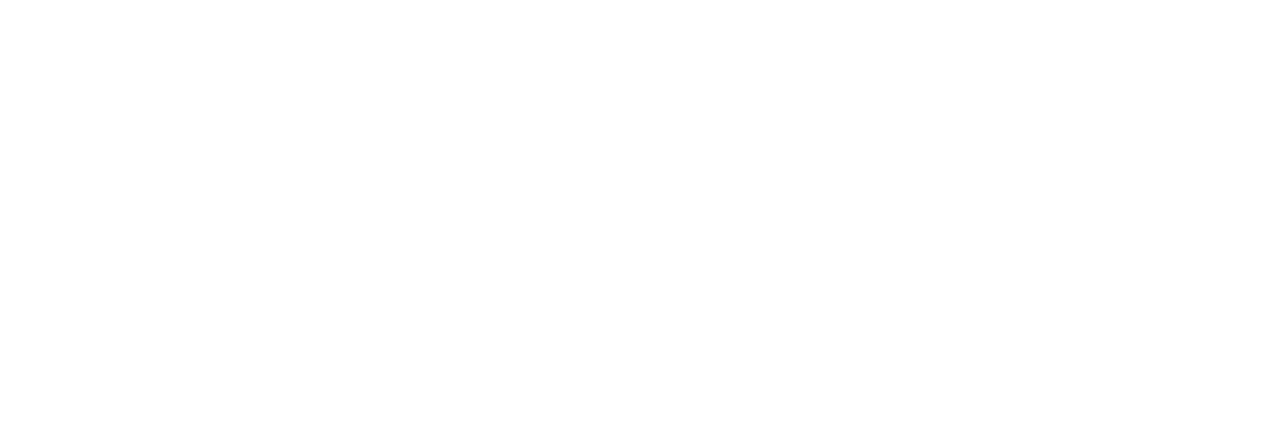
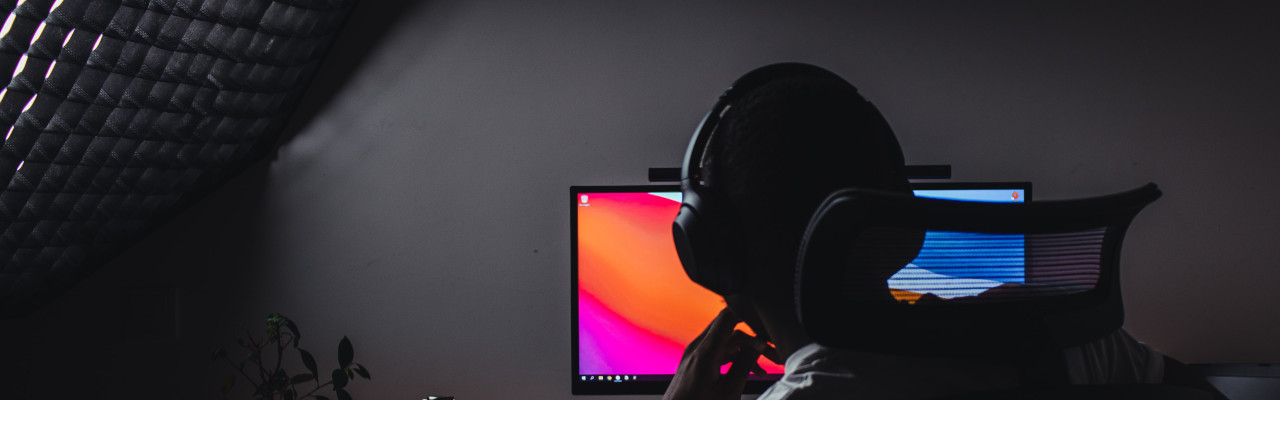
Before and after one commit to J-iSkeLo/portfolio, a React (Create React App) app: page / in a window 1280 px wide. Shown: the top 438 px of the page. Built offline with nearby package versions, Linux system fonts and the light colour scheme.

Commit message:
Added background images to tailwind config

```diff
--- a/src/sections/Hero.tsx
+++ b/src/sections/Hero.tsx
@@ -5,7 +5,7 @@
 
 const Hero: React.FC<Props> = (props) => {
     return (
-        <header className="bg-hero">
+        <header className="bg-hero min-h-[400px]">
         </header>
     )
 }
--- a/tailwind.config.js
+++ b/tailwind.config.js
@@ -13,7 +13,10 @@
                 secondary: 'var(--color-secondary)',
             },
             backgroundImage: {
-                'hero': "url('/assets/img/hero-pattern.svg')",
+                hero: "url('/src/assets/img/backgrounds/hero.jpg')",
+                reviews: "url('/src/assets/img/backgrounds/reviews.png')",
+                skill: "url('/src/assets/img/backgrounds/skill.jpeg')",
+                tech: "url('/src/assets/img/backgrounds/tech.jpeg')",
             }
         },
     },
```
